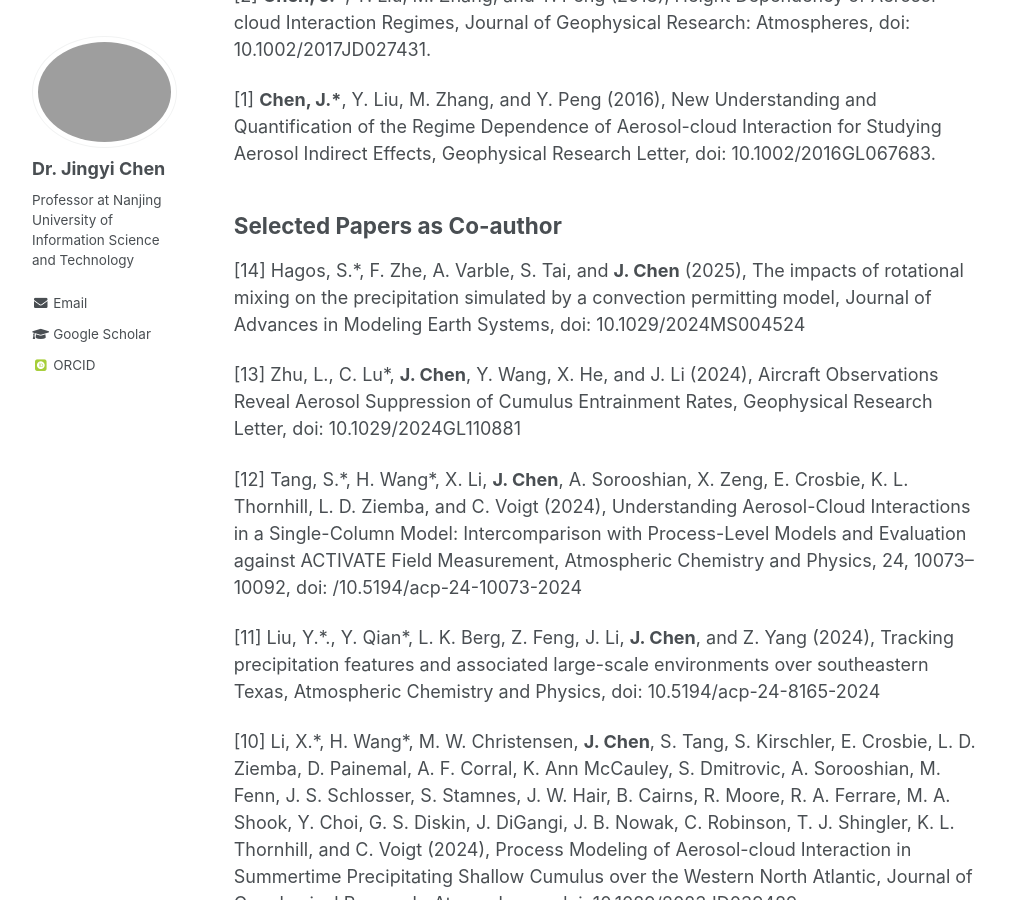
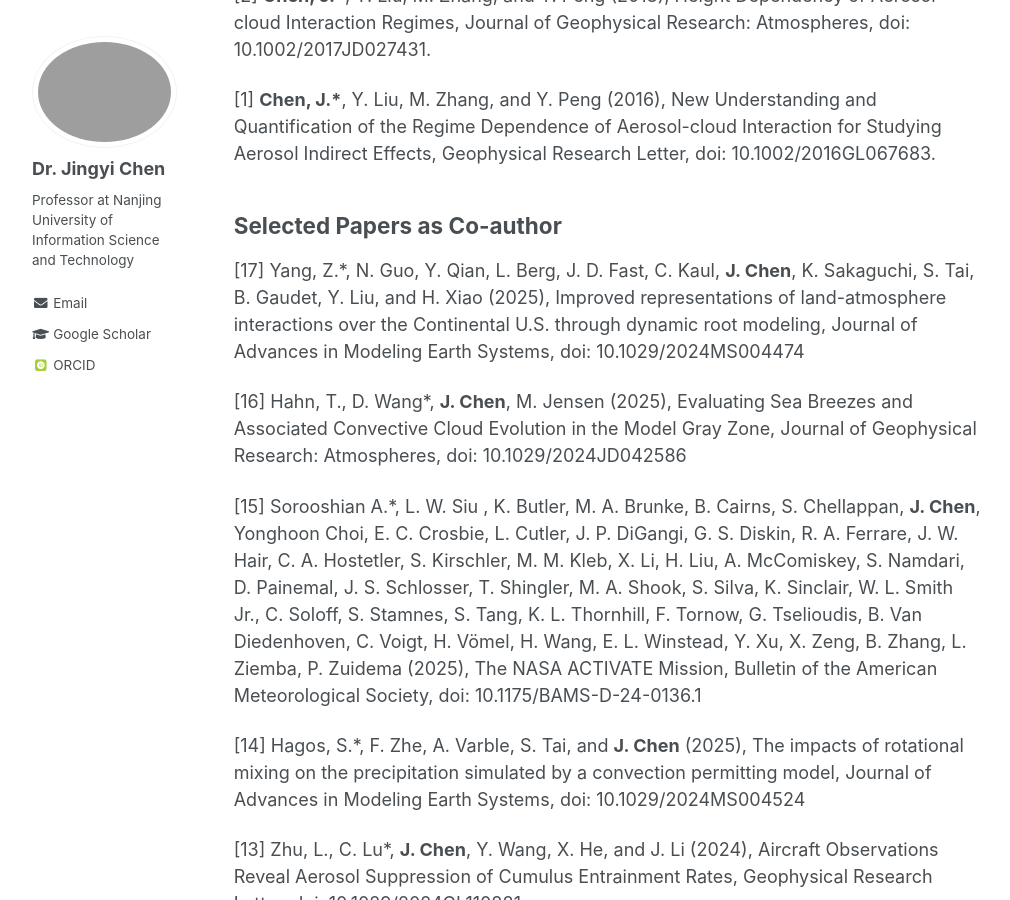
Before and after one commit to Jingyi-Chen/jingyi-chen.github.io, a Jekyll site: the page built from _pages/publications.md, in a window 1280 px wide and 900 px high, scrolled down 1238 px. Shown: the whole window, without its empty margins (132-1142 px from the left). Built offline with Jekyll 4.4.1, drawn with Linux system fonts in a browser that asks for light colours; some web fonts are replaced.

Commit message:
Update publications.md

```diff
--- a/_pages/publications.md
+++ b/_pages/publications.md
@@ -33,7 +33,14 @@ Selected Papers as Lead Author
 
 Selected Papers as Co-author
 ---
-[14] Hagos, S.*, F. Zhe, A. Varble, S. Tai, and **J. Chen** (2025), The impacts of rotational mixing on the precipitation simulated by a convection permitting model, Journal of Advances in Modeling Earth Systems, doi: 10.1029/2024MS004524
+
+[17] Yang, Z.\*, N. Guo, Y. Qian, L. Berg, J. D. Fast, C. Kaul, **J. Chen**, K. Sakaguchi, S. Tai, B. Gaudet, Y. Liu, and H. Xiao (2025), Improved representations of land-atmosphere interactions over the Continental U.S. through dynamic root modeling, Journal of Advances in Modeling Earth Systems, doi: 10.1029/2024MS004474
+
+[16] Hahn, T., D. Wang\*, **J. Chen**, M. Jensen (2025), Evaluating Sea Breezes and Associated Convective Cloud Evolution in the Model Gray Zone, Journal of Geophysical Research: Atmospheres, doi: 10.1029/2024JD042586
+
+[15] Sorooshian A.\*, L. W. Siu , K. Butler, M. A. Brunke, B. Cairns, S. Chellappan, **J. Chen**, Yonghoon Choi, E. C. Crosbie, L. Cutler, J. P. DiGangi, G. S. Diskin, R. A. Ferrare, J. W. Hair, C. A. Hostetler, S. Kirschler, M. M. Kleb, X. Li, H. Liu, A. McComiskey, S. Namdari, D. Painemal, J. S. Schlosser, T. Shingler, M. A. Shook, S. Silva, K. Sinclair, W. L. Smith Jr., C. Soloff, S. Stamnes, S. Tang, K. L. Thornhill, F. Tornow, G. Tselioudis, B. Van Diedenhoven, C. Voigt, H. Vömel, H. Wang, E. L. Winstead, Y. Xu, X. Zeng, B. Zhang, L. Ziemba, P. Zuidema (2025), The NASA ACTIVATE Mission, Bulletin of the American Meteorological Society, doi: 10.1175/BAMS-D-24-0136.1
+
+[14] Hagos, S.\*, F. Zhe, A. Varble, S. Tai, and **J. Chen** (2025), The impacts of rotational mixing on the precipitation simulated by a convection permitting model, Journal of Advances in Modeling Earth Systems, doi: 10.1029/2024MS004524
 
 [13] Zhu, L., C. Lu\*, **J. Chen**, Y. Wang, X. He, and J. Li (2024), Aircraft Observations Reveal Aerosol Suppression of Cumulus Entrainment Rates, Geophysical Research Letter, doi: 10.1029/2024GL110881
 
```
